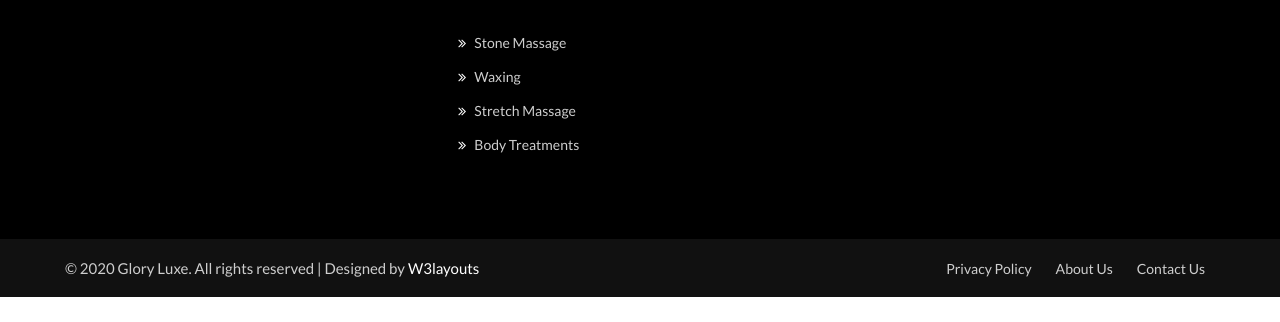
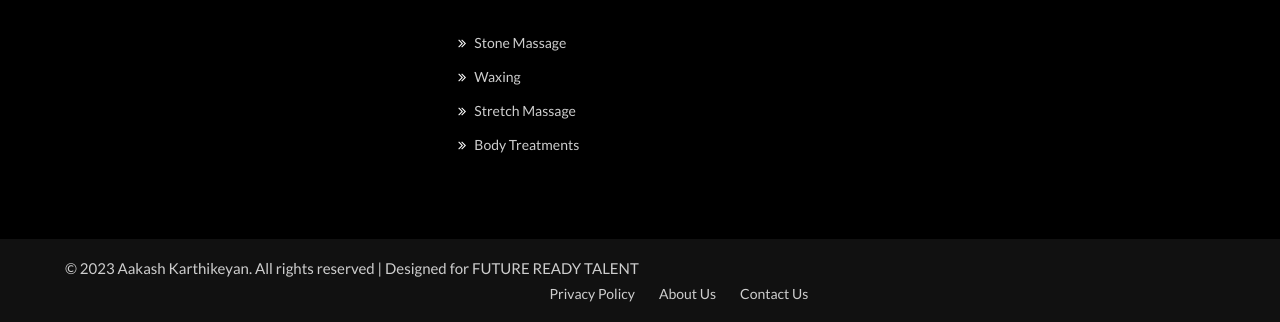
Before and after one commit to aakash11k/BOT-v2.0, a plain HTML site: page index.html in a window 1280 px wide. Shown: the part 6795-7117 px from the top of the page. Before the commit the page ends 7092 px from the top, so only its background shows below. Drawn offline with nearby package versions, Linux system fonts and the light colour scheme; a web font is replaced by a local one.

Commit message:
Update index.html

```diff
--- a/index.html
+++ b/index.html
@@ -140,7 +140,7 @@
 								</li>
 								<li class="mt-2">
 									<p><span class="fa fa-envelope"></span> <a
-											href="mailto:medpillhospital@mail.com">gloryluxe@mail.com</a></p>
+											href="mailto:medpillhospital@mail.com">Aakash11k@mail.com</a></p>
 								</li>
 								<li class="top_li1 mt-2">
 									<p><span class="fa fa-clock-o"></span> <a href="mailto:medpillhospital@mail.com">Mon
@@ -852,8 +852,7 @@
 				<div class="container">
 					<div class="copyright-footer">
 						<div class="columns text-lg-left">
-							<p>© 2020 Glory Luxe. All rights reserved | Designed by <a
-									href="https://w3layouts.com">W3layouts</a></p>
+							<p>© 2023 Aakash Karthikeyan. All rights reserved | Designed for FUTURE READY TALENT<a
 						</div>
 						<ul class="columns text-lg-right">
 							<li><a href="#">Privacy Policy</a>
```
